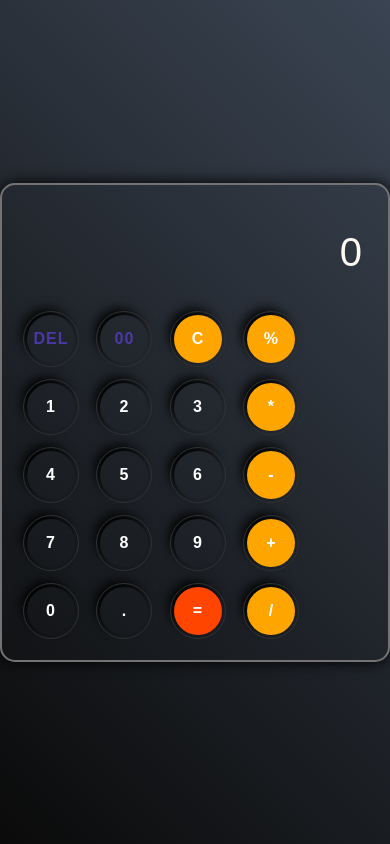
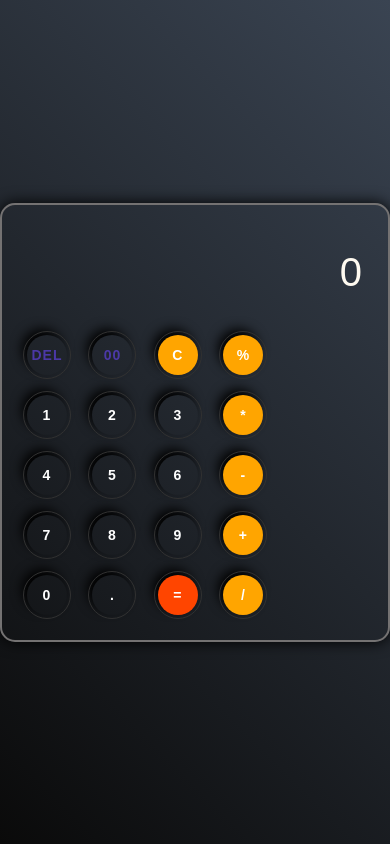
Before and after one commit to Swayam-creator/calculator, a plain HTML site: page index.html in a window 390 px wide. Drawn offline with Linux system fonts and the light colour scheme.

Commit message:
Update style.css

```diff
--- a/style.css
+++ b/style.css
@@ -93,3 +93,14 @@ color: green;
         font-size: 16px;
     }
 }
+@media (max-width: 480px) {
+    .calculator {
+        width: 100%;
+    }
+
+    button {
+        width: 40px;
+        height: 40px;
+        font-size: 14px;
+    }
+}
```
